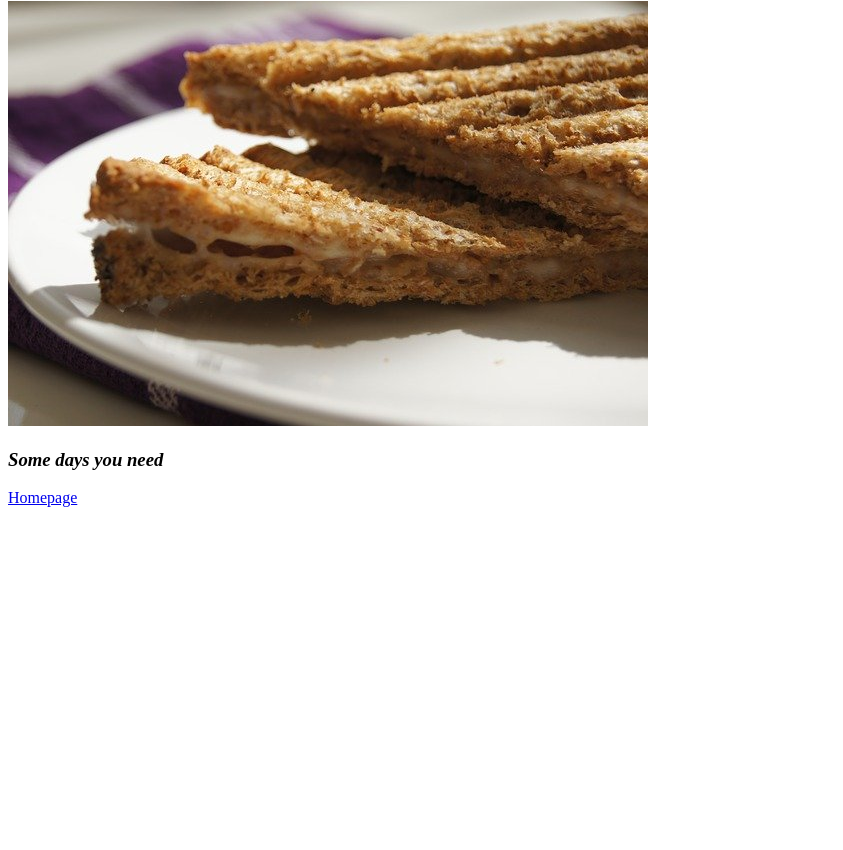
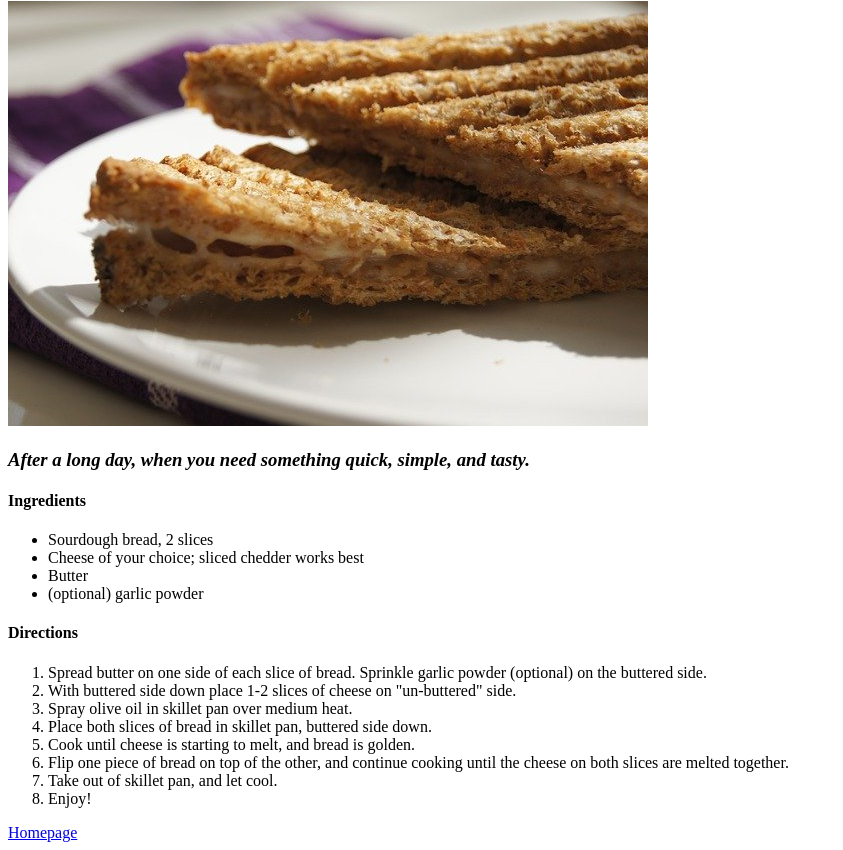
Before and after one commit to StsteveO/odin-recipes, a plain HTML site: page recipes/grilled-cheese.html in a window 1280 px wide. Shown: the part 79-929 px from the top of the page, without its empty margins (0-843 px from the left). Before the commit the page ends 800 px from the top, so only its background shows below. Drawn offline with Linux system fonts and the light colour scheme.

Commit message:
Complete grilled cheese draft

```diff
--- a/recipes/grilled-cheese.html
+++ b/recipes/grilled-cheese.html
@@ -7,7 +7,29 @@
     <body>
         <h1>Simple Grilled Cheese</h1>
         <p><img src="../recipes/Grilled-cheese.jpg"></p>
-        <p><h3><em>Some days you need</em></h3></p>
+        <p><h3><em>After a long day, when you need something quick, simple, and tasty.</em></h3></p>
+        <p><h4>Ingredients</h4></p>
+        <p><ul>
+            <li>Sourdough bread, 2 slices</li>
+            <li>Cheese of your choice; sliced chedder works best</li>
+            <li>Butter</li>
+            <li>(optional) garlic powder</li>
+        </ul></p>
+        <p><h4>Directions</h4></p>
+        <p><ol>
+            <li>Spread butter on one side of each slice of bread.
+                Sprinkle garlic powder (optional) on the buttered side.
+            </li>
+            <li>With buttered side down place 1-2 slices of cheese on "un-buttered" side.</li>
+            <li>Spray olive oil in skillet pan over medium heat.</li>
+            <li>Place both slices of bread in skillet pan, buttered side down.</li>
+            <li>Cook until cheese is starting to melt, and bread is golden.</li>
+            <li>Flip one piece of bread on top of the other, and continue
+                cooking until the cheese on both slices are melted together.
+            </li>
+            <li>Take out of skillet pan, and let cool.</li>
+            <li>Enjoy!</li>
+        </ol></p>
         <a href="../index.html">Homepage</a>
     </body>
 </html>
```
Also changed, not shown: index.html (+1 -0 lines), Index_pic.jpg (added).
